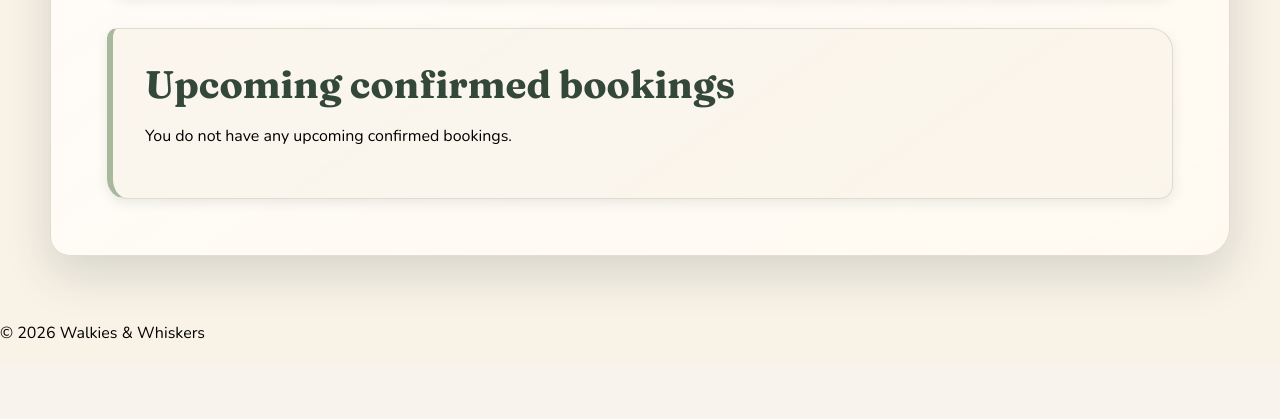
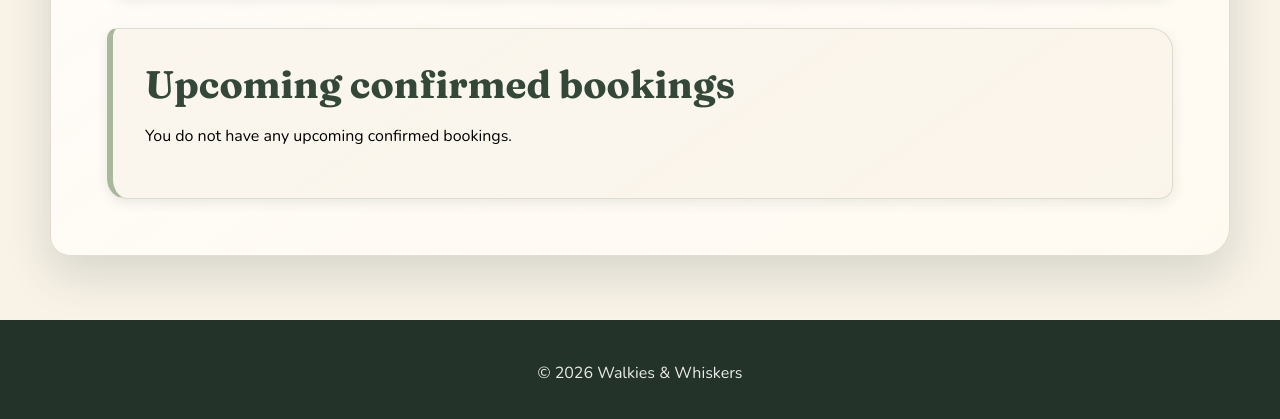
Before and after one commit to CtrlAltKismet/walkies-and-whiskers, a Django app: page /accounts/dashboard/ in a window 1280 px wide. Shown: the part 956-1375 px from the top of the page. Before the commit the page ends 1295 px from the top, so only its background shows below. Run offline with Django 5.2, Linux system fonts and the light colour scheme; the visitor is signed in with stand-in values (Sample User, id 1); data that the repository does not hold is empty.

Commit message:
Styled footer

```diff
--- a/static/css/style.css
+++ b/static/css/style.css
@@ -730,3 +730,44 @@ tbody tr:nth-child(even) {
 tbody tr:hover {
     background: rgba(201, 130, 99, 0.1);
 }
+
+/* Footer */
+
+footer {
+    position: relative;
+    margin-top: auto;
+    padding: 2.5rem 1rem 2rem;
+    color: rgba(255, 255, 255, 0.9);
+    text-align: center;
+    background: var(--colour-forest-dark);
+}
+
+footer::before {
+    position: absolute;
+    top: -10px;
+    right: 0;
+    left: 0;
+    height: 12px;
+    content: "";
+    background:
+        linear-gradient(
+            135deg,
+            transparent 33%,
+            var(--colour-forest-dark) 34%,
+            var(--colour-dorest-dark) 66%,
+            transparent 67%
+        );
+    background-size: 22px 22px;
+}
+
+footer p {
+    margin: 0;
+}
+
+footer a {
+    color: var(--colour-paper-dark);
+}
+
+footer a:hover {
+    color: var(--colour-white);
+}
```
